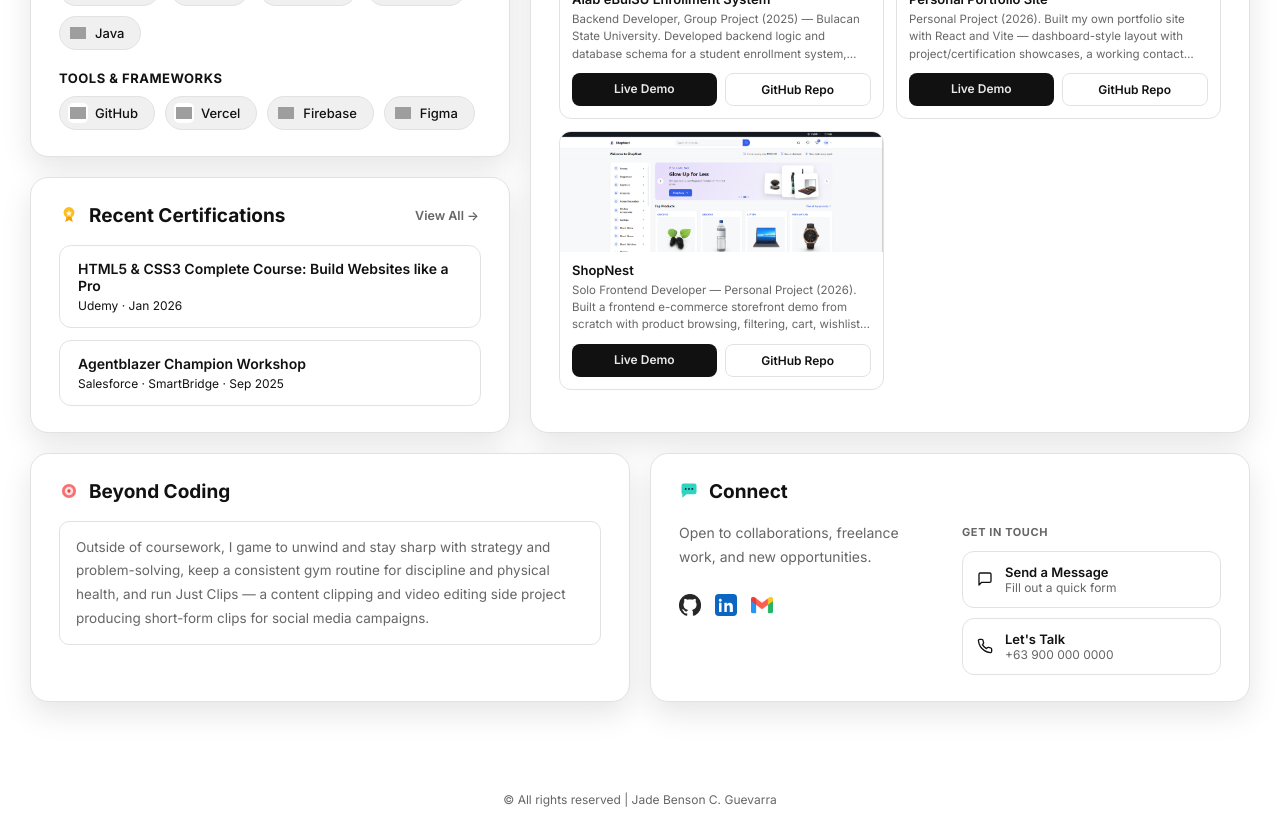
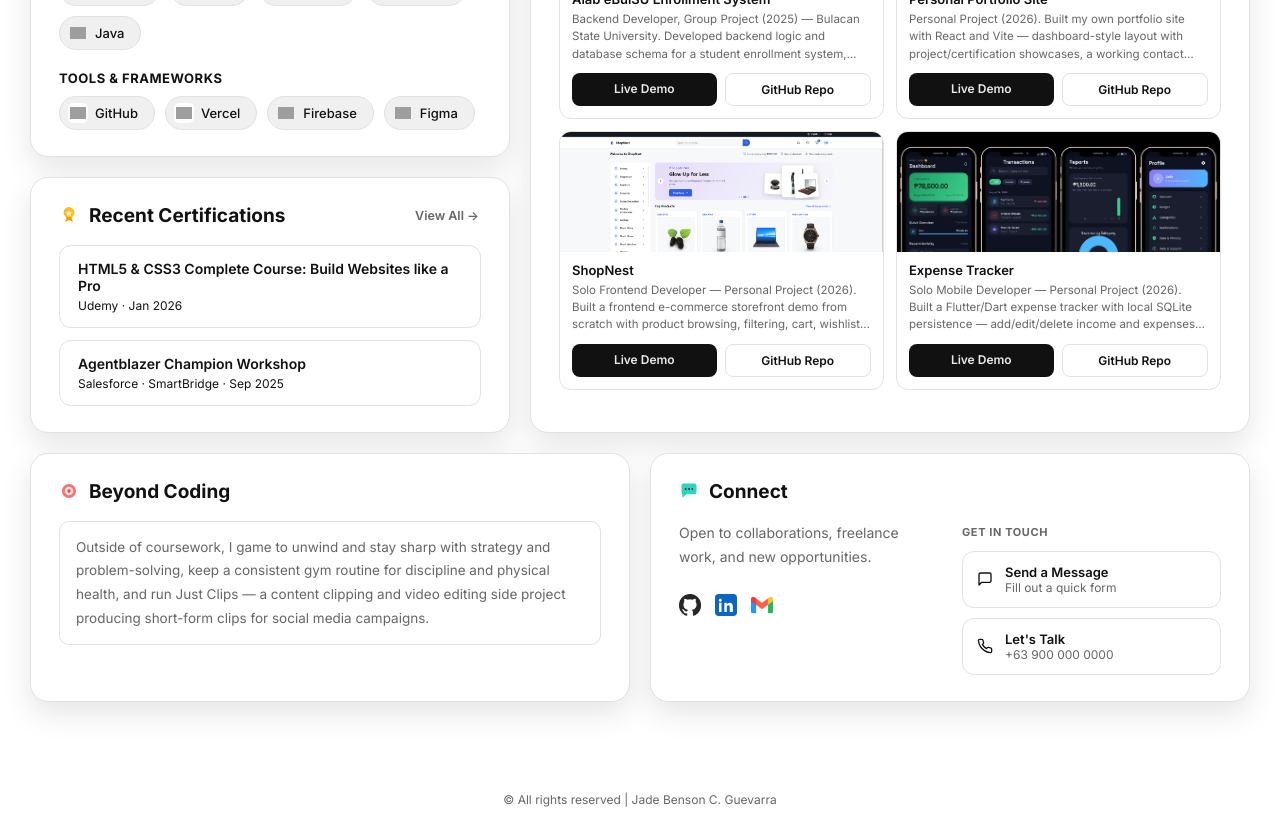
Before and after one commit to Dice0127/portfolio-site, a React (Vite) app: page / in a window 1280 px wide. Shown: the part 1060-1897 px from the top of the page. Built offline with nearby package versions, Linux system fonts and the light colour scheme; no server answers; grey boxes are pictures that could not be loaded.

Commit message:
Add Expense Tracker project

```diff
--- a/src/data/portfolio.js
+++ b/src/data/portfolio.js
@@ -68,6 +68,13 @@ export const projects = [
     link: 'https://shop-nest-ten-rho.vercel.app/',
     github: 'https://github.com/Dice0127/ShopNest',
     image: '/shopnest-screenshot.png',
+  },
+  {
+  title: 'Expense Tracker',
+  desc: 'Solo Mobile Developer — Personal Project (2026). Built a Flutter/Dart expense tracker with local SQLite persistence — add/edit/delete income and expenses, per-category monthly budgets with progress tracking, and category breakdown reports (pie chart, spending trends). Structured with a single ChangeNotifier provider as the source of truth; unit and widget tested.',
+  link: 'https://github.com/Dice0127/expense-tracker/releases/download/v1.0.0/app-release.apk',
+  github: 'https://github.com/Dice0127/expense-tracker',
+  image: '/ExpenseTracker.png',
   }
 ];
 
```
Also changed, not shown: public/ExpenseTracker.png (added).
